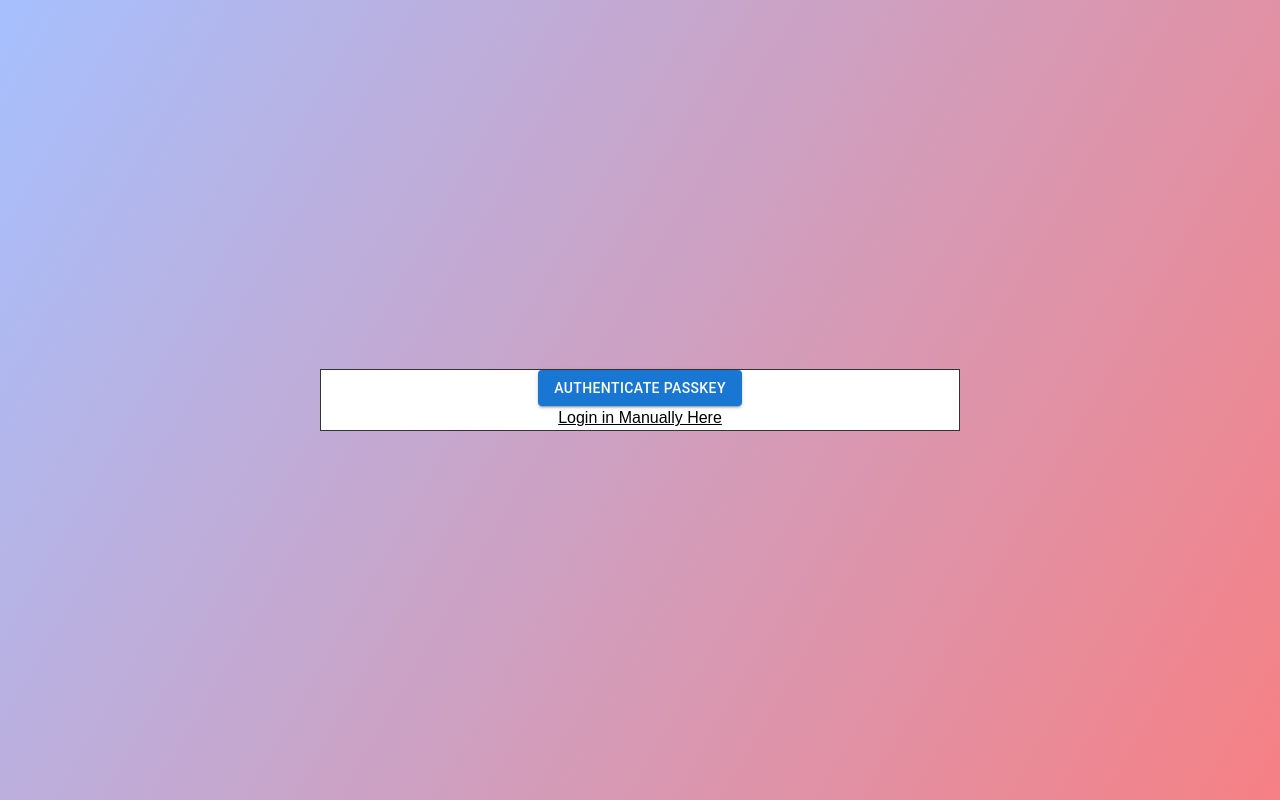
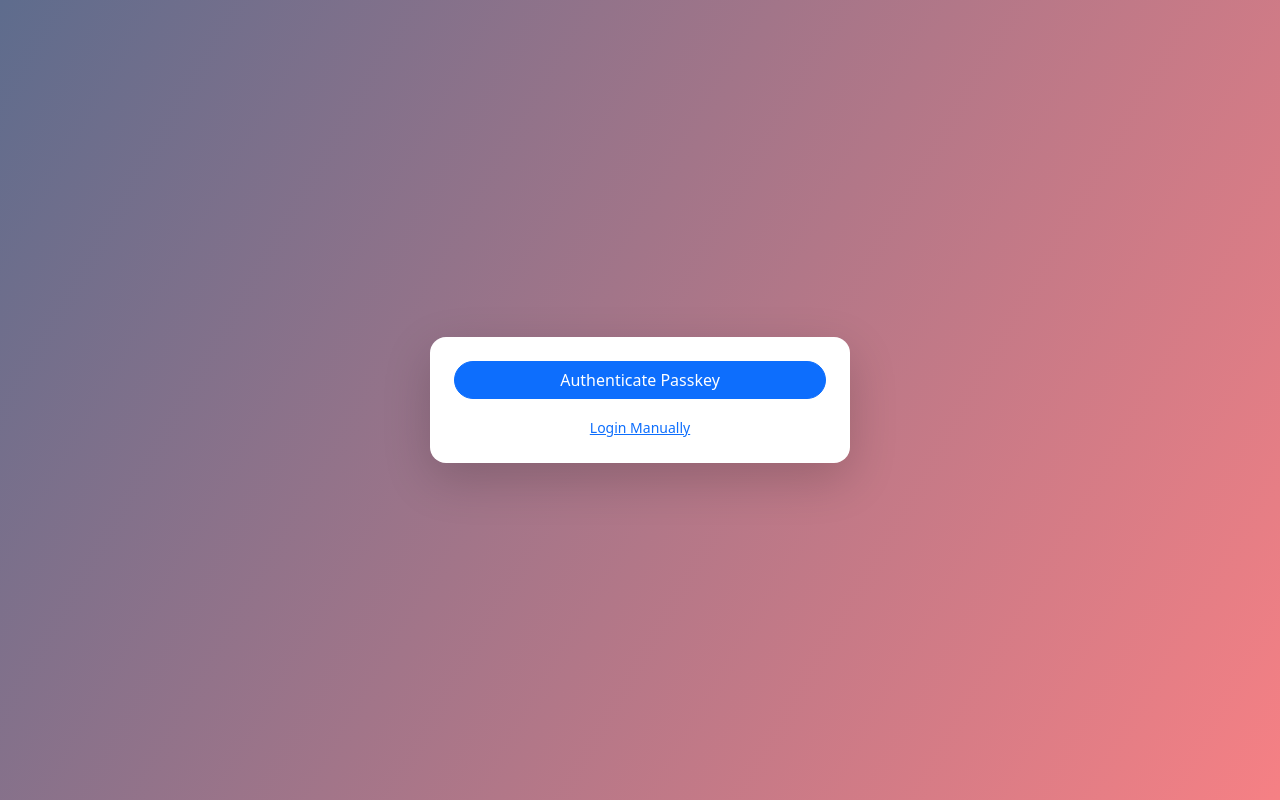
Before and after one commit to Udemezue12/ontech_employees, a React (Create React App) app in the folder frontend/: page /login/fingerprint in a window 1280 px wide. Built offline with nearby package versions, Linux system fonts and the light colour scheme; no server answers.

Commit message:
Modification were made in the Frontend folder

```diff
--- a/frontend/src/materialUI/FingerPrintLogin.jsx
+++ b/frontend/src/materialUI/FingerPrintLogin.jsx
@@ -1,8 +1,8 @@
 import React, { useState } from "react";
 import axios from "axios";
-import { Box } from "@mui/material";
+
 import { Link, useNavigate } from "react-router-dom";
-import ButtonFields from "./forms/ButtonField";
+import BootstrapButtonFields from "./forms/BootstrapButtonFields";
 import { cookies } from "./Cookie";
 export const fetchCSRFToken = async () => {
   try {
@@ -19,7 +19,6 @@ export const fetchCSRFToken = async () => {
 function FingerprintLogin() {
   const [error, setError] = useState("");
   const navigate = useNavigate();
-
 
   const base64urlToBuffer = (base64url) => {
     const padding = "=".repeat((4 - (base64url.length % 4)) % 4);
@@ -94,29 +93,32 @@ function FingerprintLogin() {
   };
 
   return (
-    <div className="background">
-      <Box className="whiteBox">
-        <Box className="itemBox"></Box>
-
+    <div className="container-fluid fringer min-vh-100 d-flex justify-content-center align-items-center">
+      <div
+        className="card shadow-lg p-4 rounded-4 border-0 w-100"
+        style={{ maxWidth: "420px", transition: "all 0.3s ease-in-out" }}
+      >
         {error && (
-          <Box className="itemBox">
+          <div className="mb-3">
             <p style={{ color: "red" }}>{error}</p>
-          </Box>
+          </div>
         )}
 
-        <Box className="itemBox">
-          <ButtonFields
+        <div className="d-grid mb-3">
+          <BootstrapButtonFields
+            onClick={handleFingerprintLogin}
             label="Authenticate Passkey"
             type="button"
-            onClick={handleFingerprintLogin}
+            className="btn btn-primary rounded-pill"
           />
-        </Box>
-        <Box className="itemBox">
-          <Link to="/dasboard" className="link">
-            Login in Manually Here
-          </Link>
-        </Box>
-      </Box>
+        </div>
+        <div className="text-center">
+          <small>
+          <Link to="/login" className="text-decoration-non">
+            Login Manually
+          </Link></small>
+        </div>
+      </div>
     </div>
   );
 }
```
